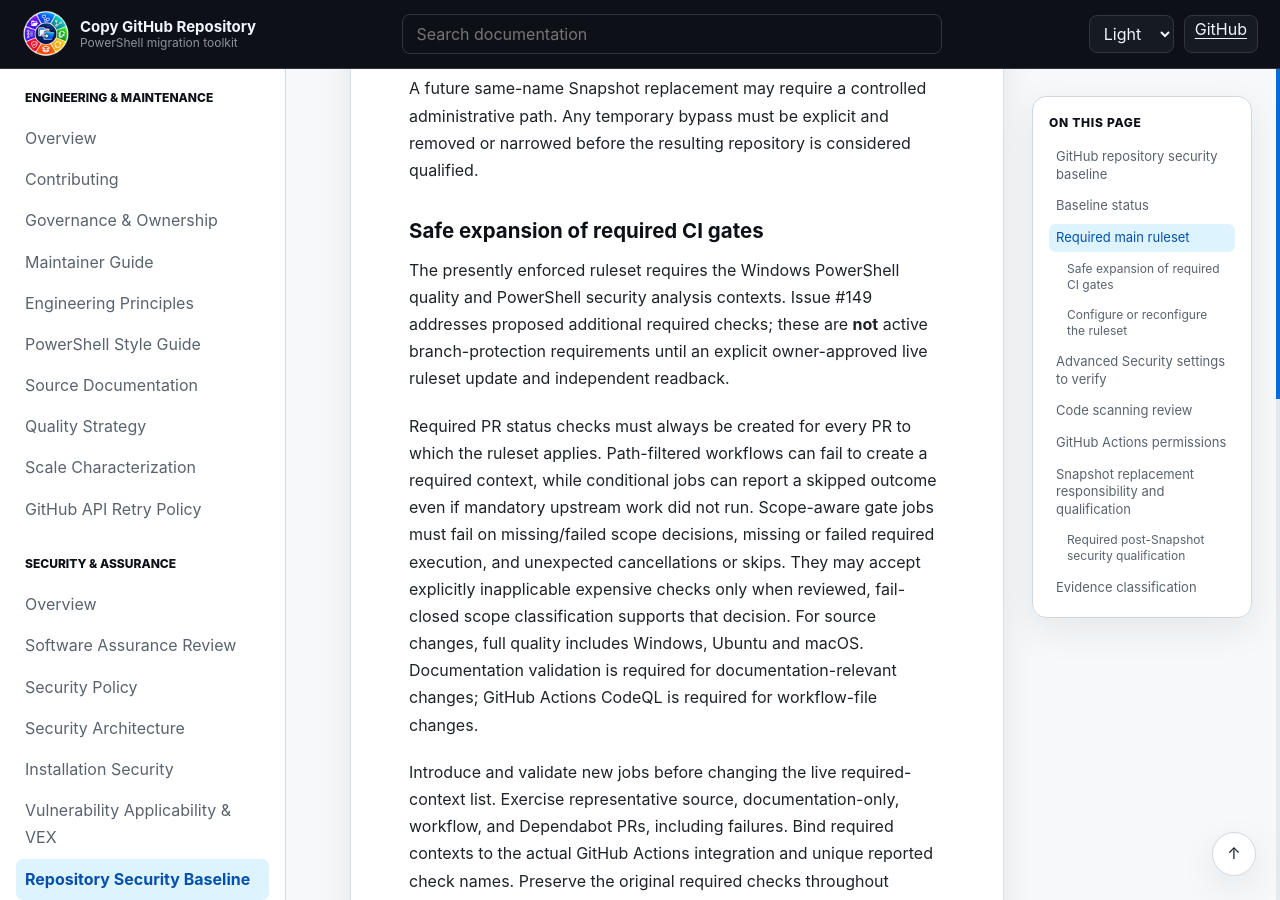
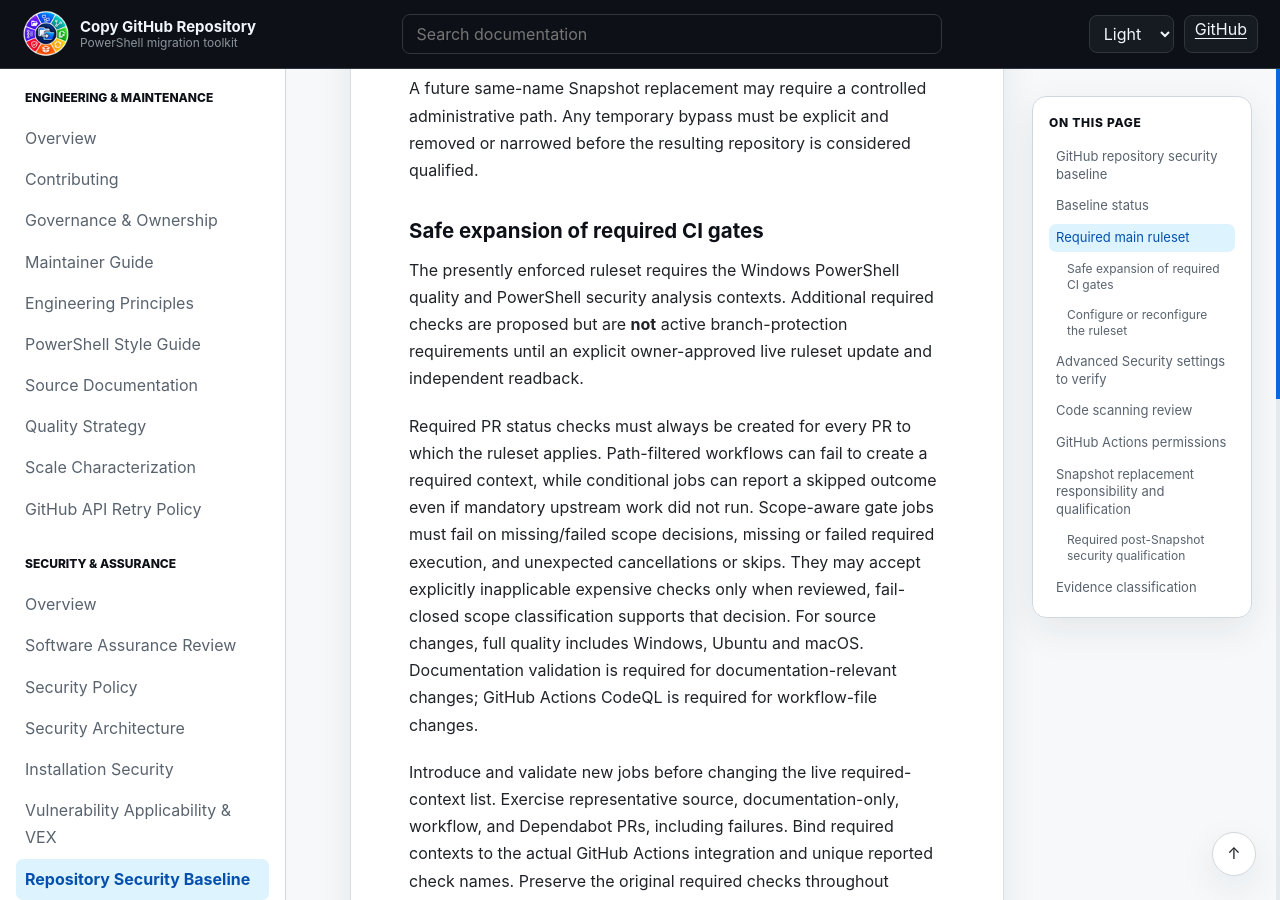
Before and after one commit to infoconex/copy-github-repo, a Jekyll site: the page built from docs/security/repository-security-baseline.md, in a window 1280 px wide and 900 px high, scrolled down 4644 px. Built offline with Jekyll 4.4.1, drawn with Linux system fonts in a browser that asks for light colours.

Commit message:
docs: keep security baseline independent of transient issue IDs (#149)

```diff
--- a/docs/security/repository-security-baseline.md
+++ b/docs/security/repository-security-baseline.md
@@ -49,7 +49,7 @@ A future same-name Snapshot replacement may require a controlled administrative
 
 ### Safe expansion of required CI gates
 
-The presently enforced ruleset requires the Windows PowerShell quality and PowerShell security analysis contexts. Issue #149 addresses proposed additional required checks; these are **not** active branch-protection requirements until an explicit owner-approved live ruleset update and independent readback.
+The presently enforced ruleset requires the Windows PowerShell quality and PowerShell security analysis contexts. Additional required checks are proposed but are **not** active branch-protection requirements until an explicit owner-approved live ruleset update and independent readback.
 
 Required PR status checks must always be created for every PR to which the ruleset applies. Path-filtered workflows can fail to create a required context, while conditional jobs can report a skipped outcome even if mandatory upstream work did not run. Scope-aware gate jobs must fail on missing/failed scope decisions, missing or failed required execution, and unexpected cancellations or skips. They may accept explicitly inapplicable expensive checks only when reviewed, fail-closed scope classification supports that decision. For source changes, full quality includes Windows, Ubuntu and macOS. Documentation validation is required for documentation-relevant changes; GitHub Actions CodeQL is required for workflow-file changes.
 
```
